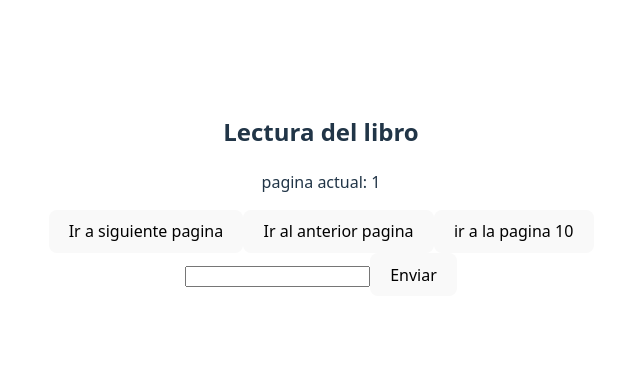
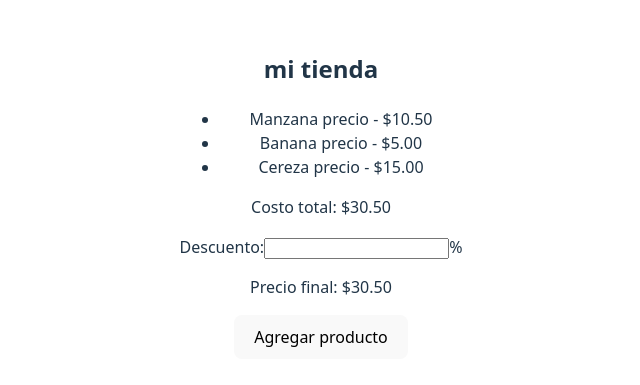
Before and after one commit to dhracr1808/courses, a React (Vite) app: page / in a window 1280 px wide. Shown: the part 205-590 px from the top of the page, without its empty margins (319-959 px from the left). Built offline with nearby package versions, Linux system fonts and the light colour scheme.

Commit message:
use memo

```diff
--- a/src/App.tsx
+++ b/src/App.tsx
@@ -1,11 +1,9 @@
 import "./App.css";
-import { Bookreader } from "./components";
-import { InputFocus } from "@/components";
+import { ShoppingCar } from "@/components";
 function App() {
   return (
     <>
-      <Bookreader />
-      <InputFocus />
+      <ShoppingCar />
     </>
   );
 }
--- /dev/null
+++ b/src/components/car/ShoppingCar.tsx
@@ -0,0 +1,63 @@
+import { useMemo, useState } from "react";
+
+interface Item {
+  id: number;
+  name: string;
+  price: number;
+}
+export const ShoppingCar = () => {
+  const [items, setItems] = useState<Item[]>([
+    { id: 1, name: "Manzana", price: 10.5 },
+    { id: 2, name: "Banana", price: 5 },
+    { id: 3, name: "Cereza", price: 15 },
+  ]);
+
+  const [discount, setDiscount] = useState<number>(0);
+
+  const totalCost = useMemo(
+    () =>
+      items.reduce((total, item) => {
+        console.log("okkkk");
+        return total + item.price;
+      }, 0),
+    [items],
+  );
+  const discountedTotal = useMemo(() => {
+    console.log("recalculando discount");
+    return totalCost * discount;
+  }, [totalCost, discount]);
+
+  const addItem = () => {
+    const item = {
+      id: items.length + 1,
+      name: `Item ${items.length + 1}`,
+      price: Math.floor(Math.random() * 100) + 1,
+    };
+    console.log(totalCost);
+    setItems([...items, item]);
+  };
+
+  return (
+    <div>
+      <h2>mi tienda </h2>
+      <ul>
+        {items.map((item) => (
+          <li key={item.id}>
+            {item.name} <span> precio - ${item.price.toFixed(2)}</span>
+          </li>
+        ))}
+      </ul>
+      <p>Costo total: ${totalCost.toFixed(2)}</p>
+      <p>
+        Descuento:
+        <input
+          type="number"
+          onChange={(e) => setDiscount(parseFloat(e.target.value) / 100 || 0)}
+        />
+        %
+      </p>
+      <p>Precio final: ${(totalCost - discountedTotal).toFixed(2)}</p>
+      <button onClick={addItem}>Agregar producto</button>
+    </div>
+  );
+};
--- a/src/components/index.ts
+++ b/src/components/index.ts
@@ -1,2 +1 @@
-export * from "./useref/Useref";
-export * from "@/components/input/InputFocus";
+export * from "./car/ShoppingCar";
--- a/src/components/input/InputFocus.tsx
+++ /dev/null
@@ -1,26 +0,0 @@
-import { useRef } from "react";
-
-export const InputFocus = () => {
-  const inputRef = useRef<HTMLInputElement>(null);
-
-  const handleClick = () => {
-    if (inputRef.current) {
-      const value = inputRef.current.value;
-      console.log(value);
-      inputRef.current.value = "";
-
-      inputRef.current.focus();
-    }
-  };
-
-  const onBlur = (e: React.FocusEvent<HTMLInputElement>) => {
-    console.log(e.target.value);
-  };
-
-  return (
-    <div>
-      <input ref={inputRef} type="text" onBlur={onBlur} />
-      <button onClick={handleClick}>Enviar</button>
-    </div>
-  );
-};
--- a/src/components/useref/Useref.tsx
+++ /dev/null
@@ -1,43 +0,0 @@
-import { useState, useRef } from "react";
-
-export const Bookreader = () => {
-  const [curentPage, setCurrentpage] = useState(1);
-  const currentPageRef = useRef<number>(curentPage);
-
-  const nextPage = () => {
-    currentPageRef.current += 1;
-    console.log(`Avansaste a la página ${currentPageRef.current}`);
-  };
-
-  const previousPage = () => {
-    if (currentPageRef.current === 1) {
-      console.log(
-        "No se puede ir a la página por que ya te encuentras en ",
-        currentPageRef.current
-      );
-      return;
-    }
-    currentPageRef.current -= 1;
-    console.log(`Retrocediste a la página ${currentPageRef.current}`);
-  };
-
-  const goToPage = (page: number) => {
-    if (page <= 0) {
-      console.log("no se puede ir a una página imposible");
-      return;
-    }
-    currentPageRef.current = page;
-    setCurrentpage(page);
-    console.log(`Saltaste a la página ${currentPageRef.current}`);
-  };
-
-  return (
-    <div>
-      <h2>Lectura del libro</h2>
-      <p>pagina actual: {currentPageRef.current}</p>
-      <button onClick={nextPage}>Ir a siguiente pagina </button>
-      <button onClick={previousPage}>Ir al anterior pagina </button>
-      <button onClick={() => goToPage(10)}>ir a la pagina 10 </button>
-    </div>
-  );
-};
```
Also changed, not shown: 1 other file (tests, documents, lock files or other folders).
